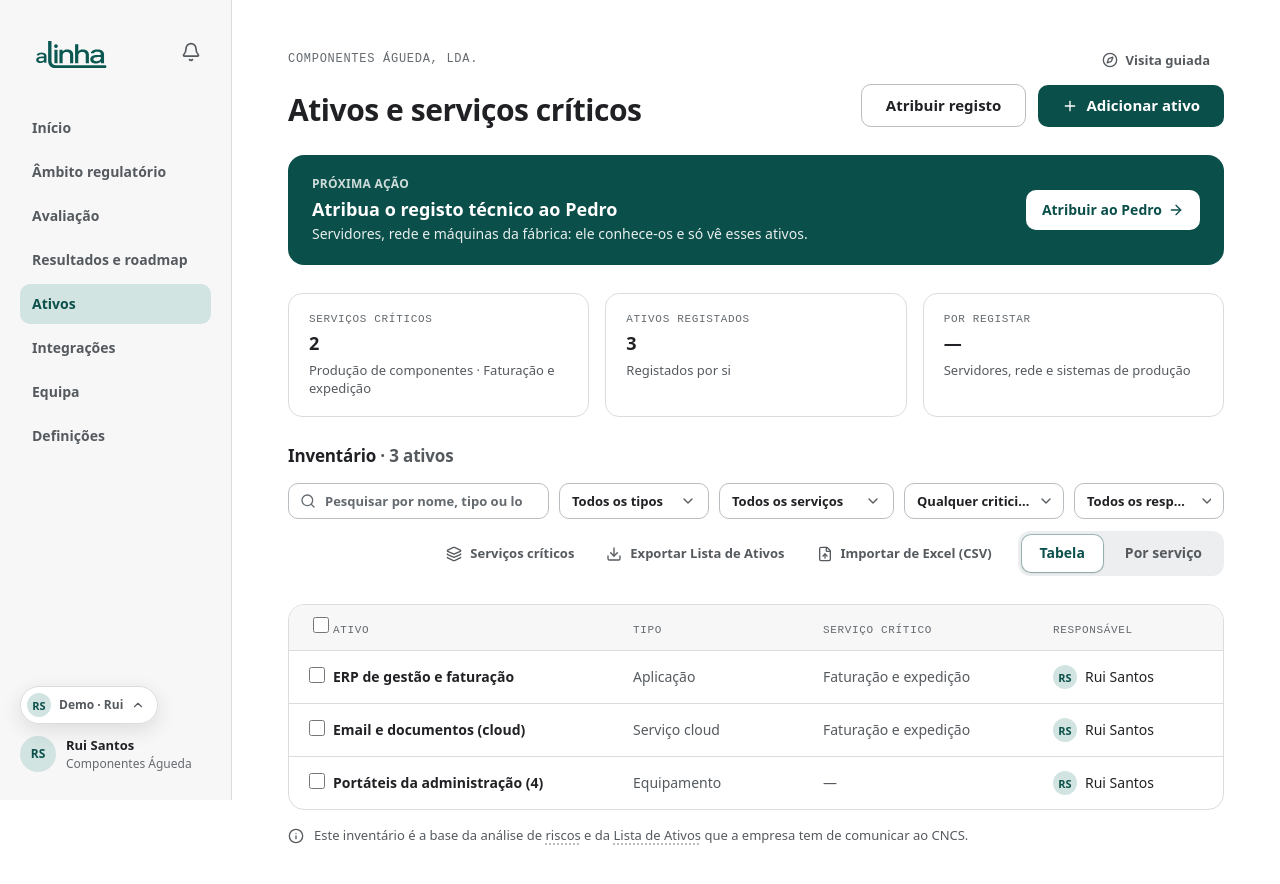
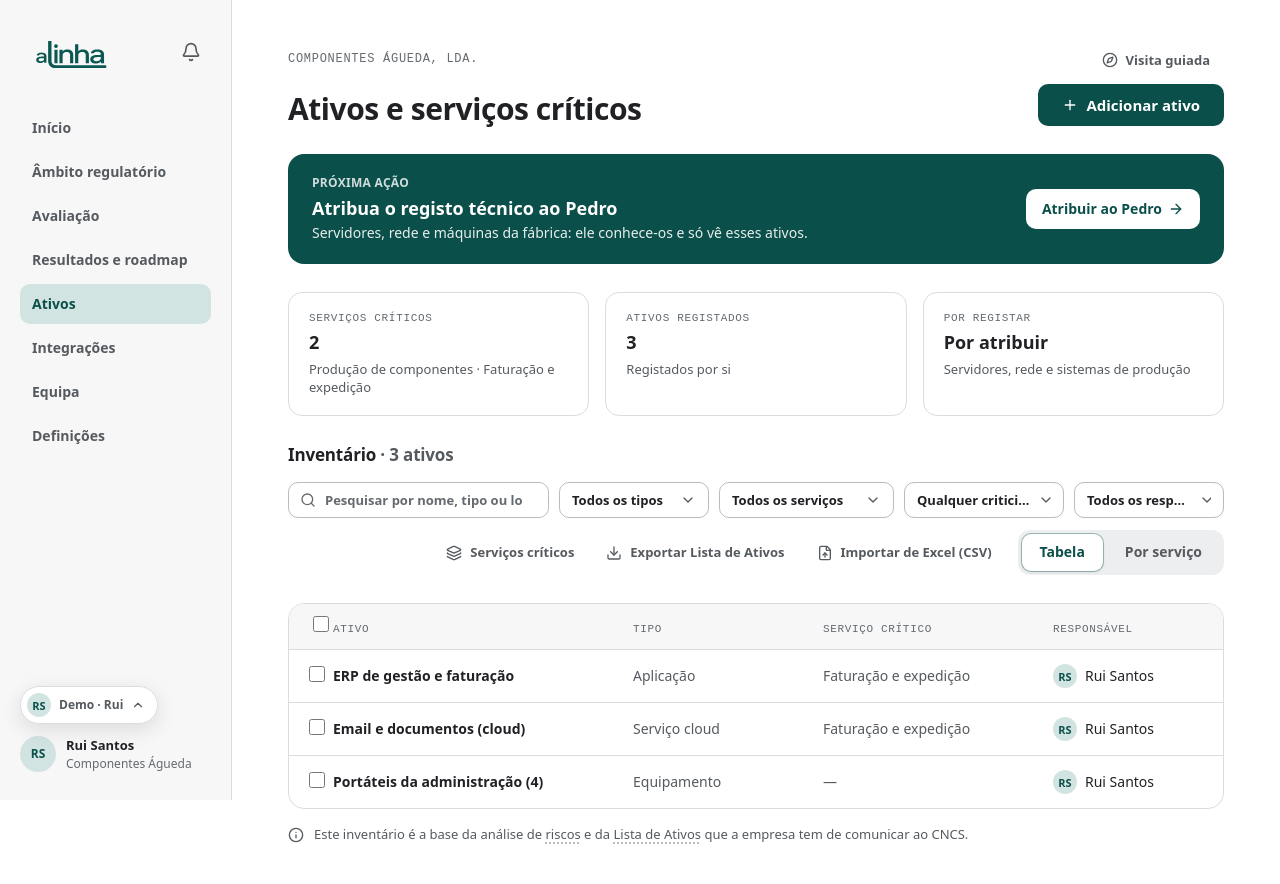
Before and after one commit to PEI-aLinha/frontend-prototype, a React (Vite) app: page /org/componentes-agueda/ativos in a window 1280 px wide. Shown: the top 884 px of the page. Built offline with nearby package versions, Linux system fonts and the light colour scheme.

Commit message:
style(assets): drop the header assign button while the next action already asks for it

```diff
--- a/src/features/assets/AssetsPage.tsx
+++ b/src/features/assets/AssetsPage.tsx
@@ -116,11 +116,13 @@ export function AssetsPage() {
   const analystName = task ? data?.user(task.assigneeId)?.name : undefined
   const selected = data?.assets.find((a) => a.id === params.get('ativo')) ?? null
 
+  const assignIsNext = !!data && data.assets.length > 0 && state === 'empty' && can('create', 'asset') && can('assign', 'asset_task')
   const actions = consultant ? (
     <Button variant="secondary" icon={<Download className="size-4" aria-hidden />} onClick={() => update({ exportar: '1' })}>Exportar Lista de Ativos</Button>
   ) : (
     <>
-      {can('assign', 'asset_task') && <Button variant="secondary" data-tour="asset-assign" onClick={() => update({ atribuir: '1' })}>Atribuir registo</Button>}
+      {/* While the next-action banner asks for the same assignment, the header button would only repeat it. */}
+      {can('assign', 'asset_task') && !assignIsNext && <Button variant="secondary" data-tour="asset-assign" onClick={() => update({ atribuir: '1' })}>Atribuir registo</Button>}
       {can('create', 'asset') && <Button data-tour="asset-add" icon={<Plus className="size-4" aria-hidden />} onClick={() => update({ novo: '1' })}>Adicionar ativo</Button>}
     </>
   )
@@ -165,7 +167,7 @@ export function AssetsPage() {
             <StatCard label="Serviços críticos" value={data.services.length} caption={data.services.map((s) => s.name).join(' · ') || 'Ainda não definidos'} onClick={() => update({ servicos: '1' })} />
             <StatCard label="Ativos registados" value={data.assets.length} caption={byAnalyst.length && analystName ? `${byAnalyst.length} registados pelo ${analystName}` : consultant ? 'Pelo cliente' : 'Registados por si'} />
             <StatCard label="Por registar"
-              value={state === 'done' ? '0' : state === 'assigned' ? `${byAnalyst.length} de ${task?.expectedCount ?? 4}` : '—'}
+              value={state === 'done' ? '0' : state === 'assigned' ? `${byAnalyst.length} de ${task?.expectedCount ?? 4}` : 'Por atribuir'}
               caption={state === 'assigned'
                 ? <><ProgressBar value={byAnalyst.length} max={task?.expectedCount ?? 4} label="Ativos registados pelo técnico" className="mb-1.5" />{task?.scope}</>
                 : state === 'done' ? 'Inventário completo' : task?.scope ?? 'Servidores, rede e sistemas de produção'} />
```
